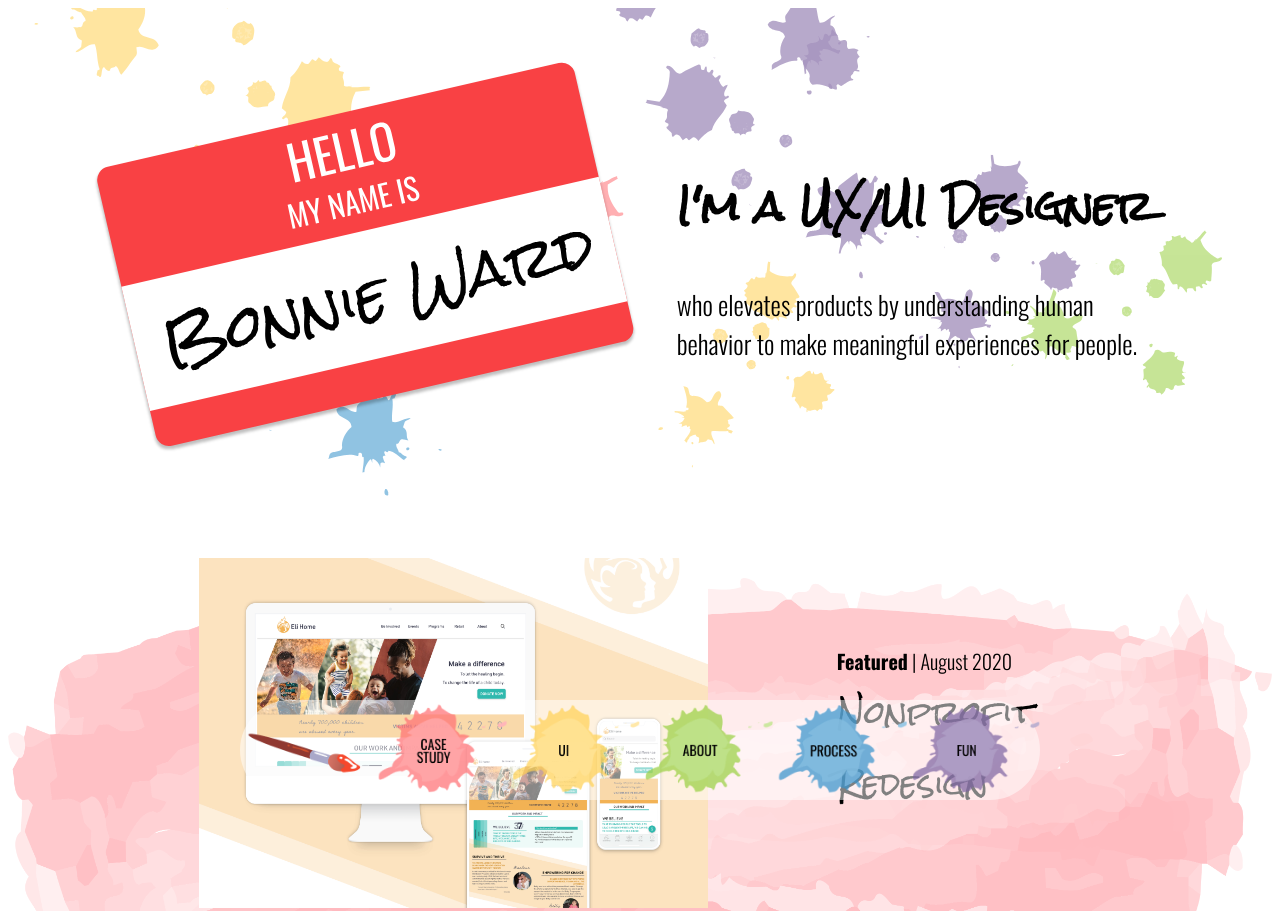
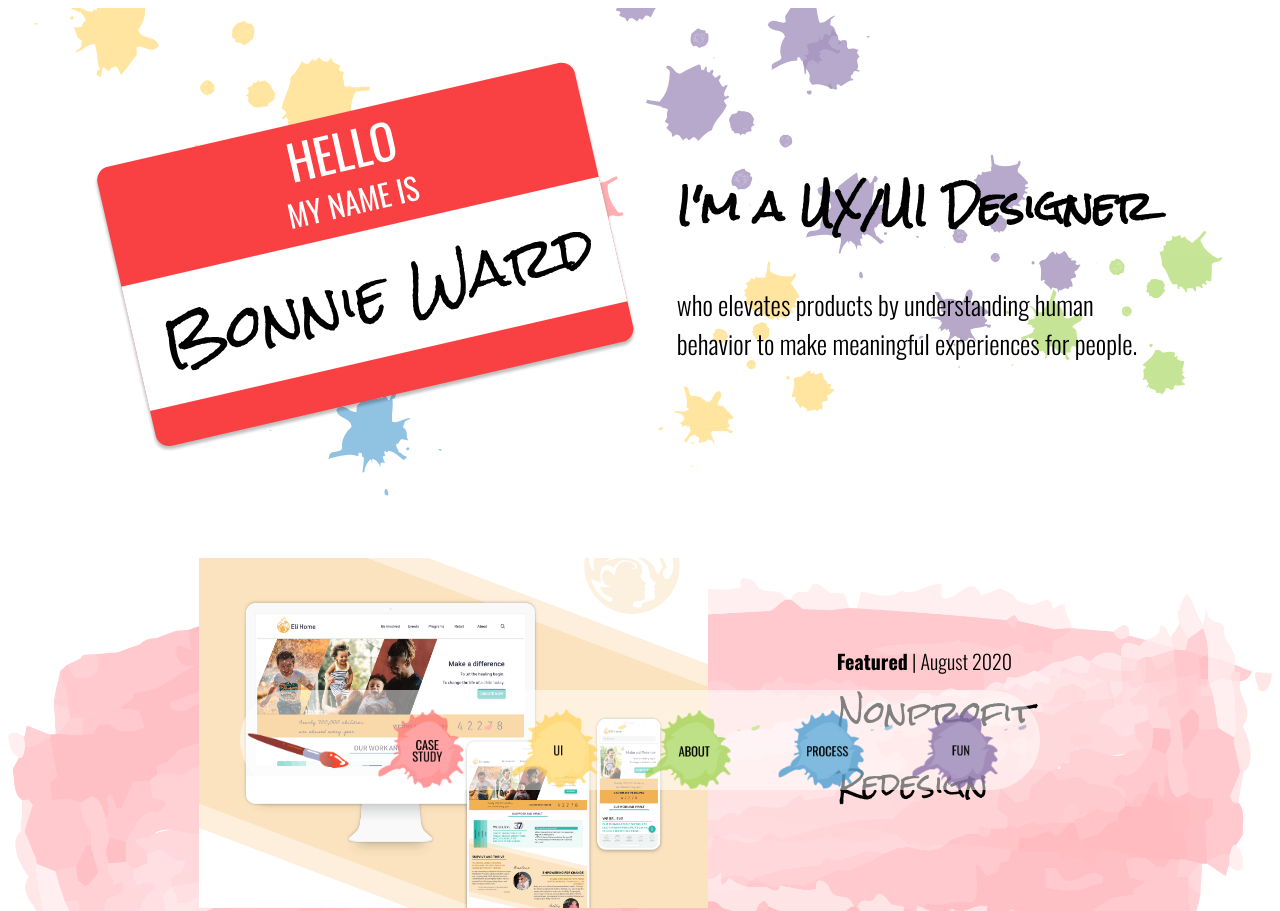
Before and after one commit to adonnennie/adonnennie.github.io, a plain HTML site: page index.html in a window 1280 px wide. Shown: the top 911 px of the page. Drawn offline with nearby package versions, Linux system fonts and the light colour scheme.

Commit message:
minor adjustments
clicked link opens new window

```diff
--- a/CSS/style.css
+++ b/CSS/style.css
@@ -1,7 +1,9 @@
 @media(min-width:768px) {
 
 }
-
+html {
+    scroll-behavior: smooth;
+}
 h1,h2, h3, h4 {
     font-family: 'Rock Salt', cursive;
 }
@@ -22,12 +24,13 @@ a:link {
 .nav {
     display: flex;
     justify-content: center;
+    z-index: 10;
 }
 #navGrid {
     display: grid;
     position: fixed;
-    bottom: 0;
-    width: 800px;
+    bottom: 10px;
+    max-width: 800px;
     height: 100px;
     background-color: rgba(255, 255, 255, 0.5);
     border-radius: 100px;
@@ -39,35 +42,26 @@ a:link {
 }
 #homeLink {
     grid-area: homeLink;
-    background-image: url(../images/home.png);
+    padding-bottom: 20px;
 }
 #CSLink {
     grid-area: CSLink;
-    background-image: url(../images/red.png);
 }
 #UILink {
     grid-area: UILink;
-    background-image: url(../images/yellow.png);
 }
 #aboutLink {
     grid-area: aboutLink;
-    background-image: url(../images/about.png);
 }
 #processLink {
     grid-area: processLink;
-    background-image: url(../images/blue.png);
 }
 #funLink {
     grid-area: funLink;
-    background-image: url(../images/purple.png);
 }
-.linkArea {
-    background-position: center;
-    background-repeat: no-repeat;
-    background-size: cover;
-    align-items: center;
-    display: flex;
-    position: relative;
+.linkArea img {
+    object-fit: cover;
+    width: 90%;
 }
 .p1 {
     /* background paint splatter */
@@ -379,6 +373,7 @@ button {
 #p6t {
     grid-area: p6t;
     text-align: center;
+    align-self: end;
 }
 #photo {
     grid-area: photo;
--- a/index.html
+++ b/index.html
@@ -12,15 +12,15 @@
 <body>
     <section class="nav">
         <div id="navGrid">
-            <div id="homeLink" class="linkArea"></div>
-            <div id="CSLink" class="linkArea"></div>
-            <div id="UILink" class="linkArea"></div>
-            <div id="aboutLink" class="linkArea"></div>
-            <div id="processLink" class="linkArea"></div>
-            <div id="funLink" class="linkArea"></div>
+            <div id="homeLink" class="linkArea"><a href="#section1"><img src="images/home.png" alt="home link"></a></div>
+            <div id="CSLink" class="linkArea"><a href="#p2"> <img src="images/red.png" alt="Case Study Section"></a></div>
+            <div id="UILink" class="linkArea"><a href="#p3"> <img src="images/yellow.png" alt="Daily UI Section"> </a></div>
+            <div id="aboutLink" class="linkArea"><a href="#p4"> <img src="images/about.png" alt="About Me Section"> </a></div>
+            <div id="processLink" class="linkArea"><a href="#p5"> <img src="images/blue.png" alt="UX Process Section"> </a></div>
+            <div id="funLink" class="linkArea"><a href="#p6"> <img src="images/purple.png" alt="fun activities section"> </a></div>
         </div>
     </section>
-    <section class="p1">
+    <section id="section1" class="p1">
         <div id="p1Grid">
             <div id="p1left" class="p1Area"></div>
             <div id="p1right" class="p1Area">
@@ -75,7 +75,7 @@
                <b>Why do I stand out? </b>
                <br>
                 <p> To get myself through college, I worked in the service industry as a server and held multiple retail positions. It made me value and understand the importance of hard work, respect for people and gave me a sense of humility that I still carry today. Out of necessity, I was forced to be a people person but I found out I was surprisingly good at it. In the corporate world, I built successful relationships and gained leadership experience overseeing large projects.  I learned a lot about working with various personalities overcoming budget and timeline constraints and finding creative solutions. Along the way, I would teach myself the necessary skills to continuously keep improving which I  still do nearly everyday. </p></div>
-                <div id="p4t2"><span> <a href="/Document/Bonnie-Ward_Resume_2020.pdf"><button>RESUME</button></a></span></div>
+                <div id="p4t2"><span> <a href="/Document/Bonnie-Ward_Resume_2020.pdf" target="_blank"><button>RESUME</button></a></span></div>
             </div>
         </div>
     </section>
@@ -130,8 +130,6 @@
             </div>
         </div>
     </section>
-
-
 <footer>
     <a href="https://www.linkedin.com/in/baongocward/" target="_blank"><img src="images/linkedin.svg" alt=""></a>
     <a href="https://www.behance.net/baongocward" target="_blank"><img src="images/behance.svg" alt=""></a>
```
